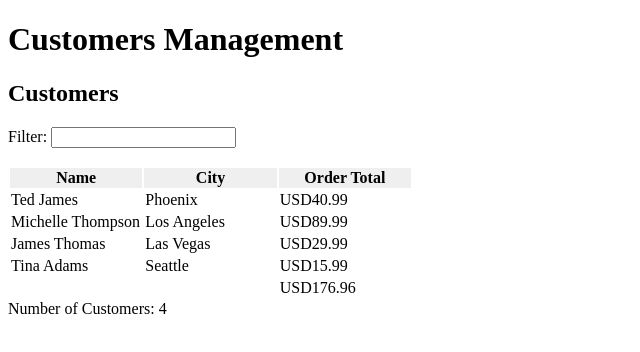
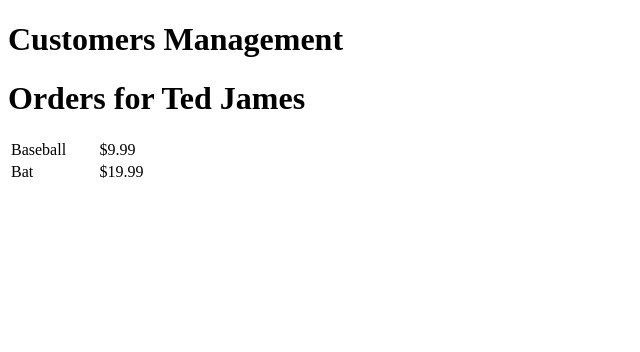
Before and after one commit to codecrook/angular-practice, an Angular app in the folder customers-management/: page /orders/1 in a window 1280 px wide. Before the commit this address led to /customers. Shown: the top 352 px of the page, without its empty margins (0-640 px from the left). Built offline with nearby package versions, Linux system fonts and the light colour scheme.

Commit message:
Learned about passing value through URL using Routing

```diff
--- a/customers-management/src/app/app-routing.module.ts
+++ b/customers-management/src/app/app-routing.module.ts
@@ -2,8 +2,7 @@
 import { RouterModule, Routes } from '@angular/router';
 
 const routes: Routes = [
-  { path: '', pathMatch: 'full', redirectTo: '/customers' },
-  { path: '**', pathMatch: 'full', redirectTo: '/customers' }
+  { path: '', pathMatch: 'full', redirectTo: '/customers' }
 ];
 
 @NgModule({
--- a/customers-management/src/app/app.module.ts
+++ b/customers-management/src/app/app.module.ts
@@ -7,6 +7,7 @@
 import { CoreModule } from './core/core.module'
 import { SharedModule } from './shared/shared.module'
 import { CustomersModule } from './customers/customers.module';
+import { OrdersModule } from './orders/orders.module';
 
 @NgModule({
   declarations: [
@@ -17,7 +18,8 @@
     AppRoutingModule,
     CustomersModule,
     SharedModule,
-    CoreModule
+    CoreModule,
+    OrdersModule
   ],
   providers: [],
   bootstrap: [AppComponent]
--- a/customers-management/src/app/core/data.service.ts
+++ b/customers-management/src/app/core/data.service.ts
@@ -25,7 +25,7 @@
             .pipe(
                 map(customers => {
                     let customer = customers.filter((cust: ICustomer) => cust.id === id);
-                    return (customer && customer.length) ? customer[0] : null;
+                    return customer[0];
                 }),
                 catchError(this.handleError)
             )
--- a/customers-management/src/app/customers/customers-list/customers-list.component.html
+++ b/customers-management/src/app/customers/customers-list/customers-list.component.html
@@ -11,17 +11,17 @@
     </thead>
     <tr *ngFor="let cust of filteredCustomers">
         <td>
-            <a>
+            <a [routerLink]="['/orders', cust.id]">
                 {{ cust.name | capitalize }}
             </a>
         </td>
-        <td> {{ cust.city }} </td>
-        <td> {{ cust.orderTotal | currency:currencyCode:'code' }} </td>
+        <td>{{ cust.city }}</td>
+        <td>{{ cust.orderTotal | currency:currencyCode:'symbol' }}</td>
     </tr>
     <tr *ngIf="filteredCustomers && filteredCustomers.length">
         <td colspan="2">&nbsp;</td>
         <td>
-            {{ customersOrderTotal | currency:currencyCode:'code' }}
+            {{ customersOrderTotal | currency:currencyCode:'symbol' }}
         </td>
     </tr>
     <tr *ngIf="!filteredCustomers || !filteredCustomers.length">
--- a/customers-management/src/app/customers/customers.module.ts
+++ b/customers-management/src/app/customers/customers.module.ts
@@ -6,10 +6,12 @@
 import { CustomersListComponent } from './customers-list/customers-list.component';
 import { FilterTextboxComponent } from './customers-list/filter-textbox.component';
 import { SharedModule } from '../shared/shared.module';
-import { CustomersRoutingModule } from './customers-routing.module'
+import { CustomersRoutingModule } from './customers-routing.module';
+import { RouterModule } from '@angular/router';
+
 
 @NgModule({
-    imports: [CommonModule, SharedModule, FormsModule, CustomersRoutingModule],
+    imports: [CommonModule, SharedModule, FormsModule, CustomersRoutingModule, RouterModule],
     declarations: [CustomersComponent, CustomersListComponent, FilterTextboxComponent],
     exports: [CustomersComponent]
 })
--- /dev/null
+++ b/customers-management/src/app/orders/orders.component.css
@@ -0,0 +1,3 @@
+.orders-table {
+    margin-top: 20px;
+}
--- /dev/null
+++ b/customers-management/src/app/orders/orders.component.html
@@ -0,0 +1,14 @@
+<div *ngIf="customer">
+    <h1>Orders for {{ customer.name | capitalize }}</h1>
+
+    <table class="table table-hover orders-table" *ngFor="let order of orders">
+        <tr *ngFor="let orderItem of order.orderItems">
+            <td>{{ orderItem.productName }}</td>
+            <td>{{ orderItem.itemCost | currency:'USD':'symbol' }}</td>
+        </tr>
+    </table>
+</div>
+<div *ngIf="!customer">
+    No customer found
+</div>
+<br />
--- /dev/null
+++ b/customers-management/src/app/orders/orders.component.ts
@@ -0,0 +1,29 @@
+import { Component, OnInit } from '@angular/core';
+import { Router, ActivatedRoute, Params } from '@angular/router';
+
+import { DataService } from '../core/data.service';
+import { ICustomer, IOrder, IOrderItem } from '../shared/interfaces';
+
+@Component({
+    selector: 'app-orders',
+    templateUrl: './orders.component.html',
+    styleUrls: ['./orders.component.css']
+})
+export class OrdersComponent implements OnInit {
+
+    orders: IOrder[] = [];
+    customer!: ICustomer;
+
+    constructor(
+        private dataService: DataService,
+        private route: ActivatedRoute
+    ) { }
+
+    ngOnInit() {
+        const id = +(this.route.snapshot.paramMap.get('id') || 0);
+
+        this.dataService.getOrders(id).subscribe((orders: IOrder[]) => this.orders = orders);
+        this.dataService.getCustomer(id).subscribe((customer: ICustomer) => this.customer = customer);
+    }
+
+}
```
Also changed, not shown: customers-management/src/app/orders/orders-routing.module.ts (added, +17 -0 lines), customers-management/src/app/orders/orders.module.ts (added, +13 -0 lines).
